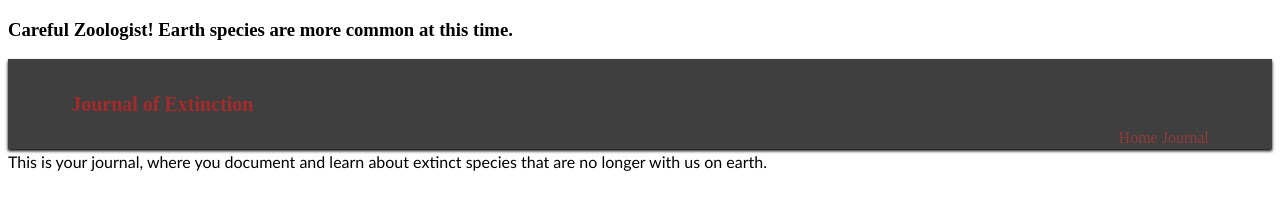
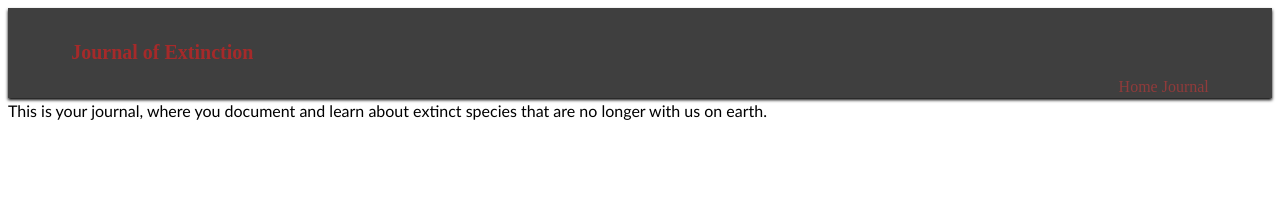
Before and after one commit to Proutyeahs/ericsGame, a plain HTML site: page journal.html in a window 1280 px wide. Drawn offline with Linux system fonts and the light colour scheme.

```diff
--- a/journal.html
+++ b/journal.html
@@ -7,7 +7,6 @@
     <title>A Time to Late</title>
     <link rel="stylesheet" href="pretty.css">
     <script src="jquery.js"></script>
-    <script src="content.js"></script>
 </head>
 <body>
     <header class="site-header">
```
